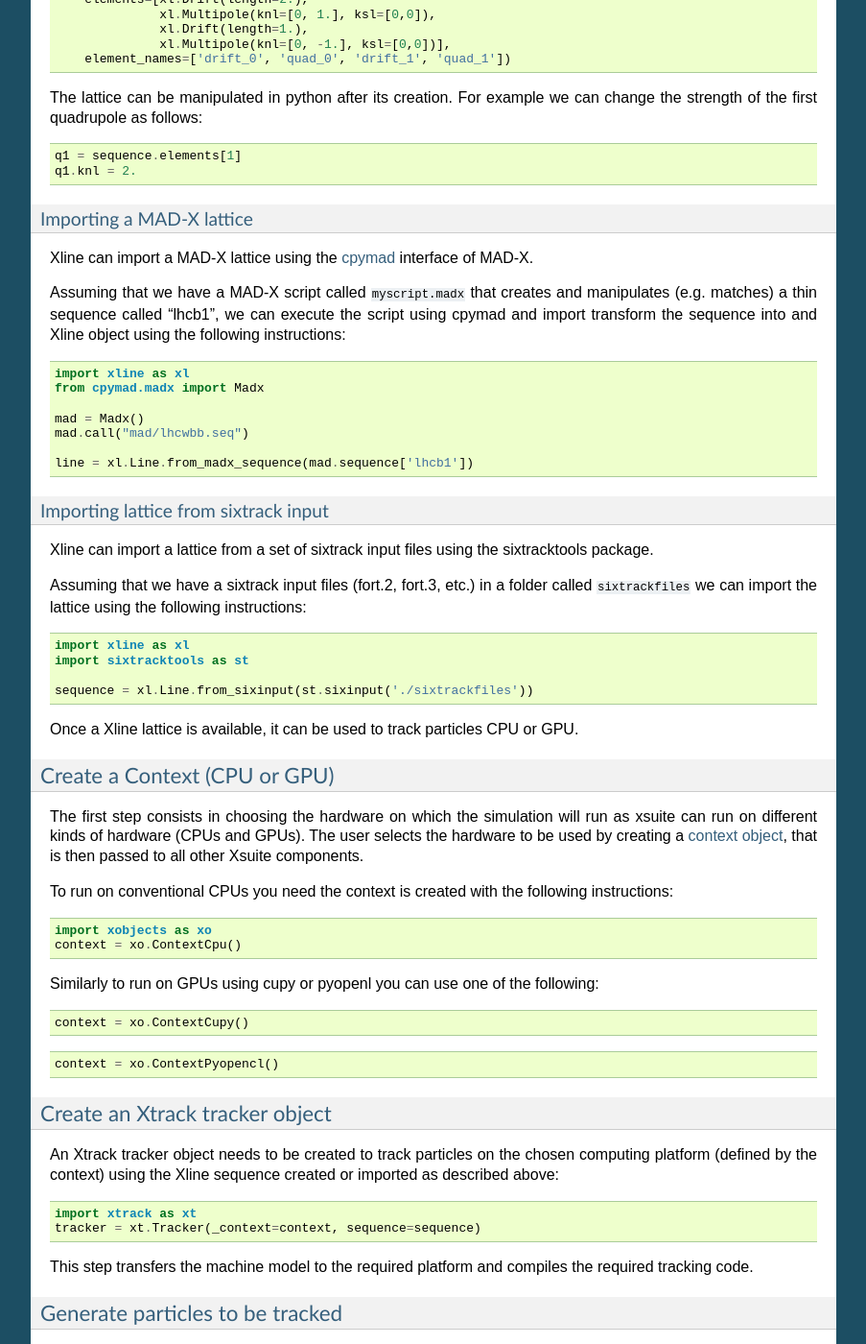
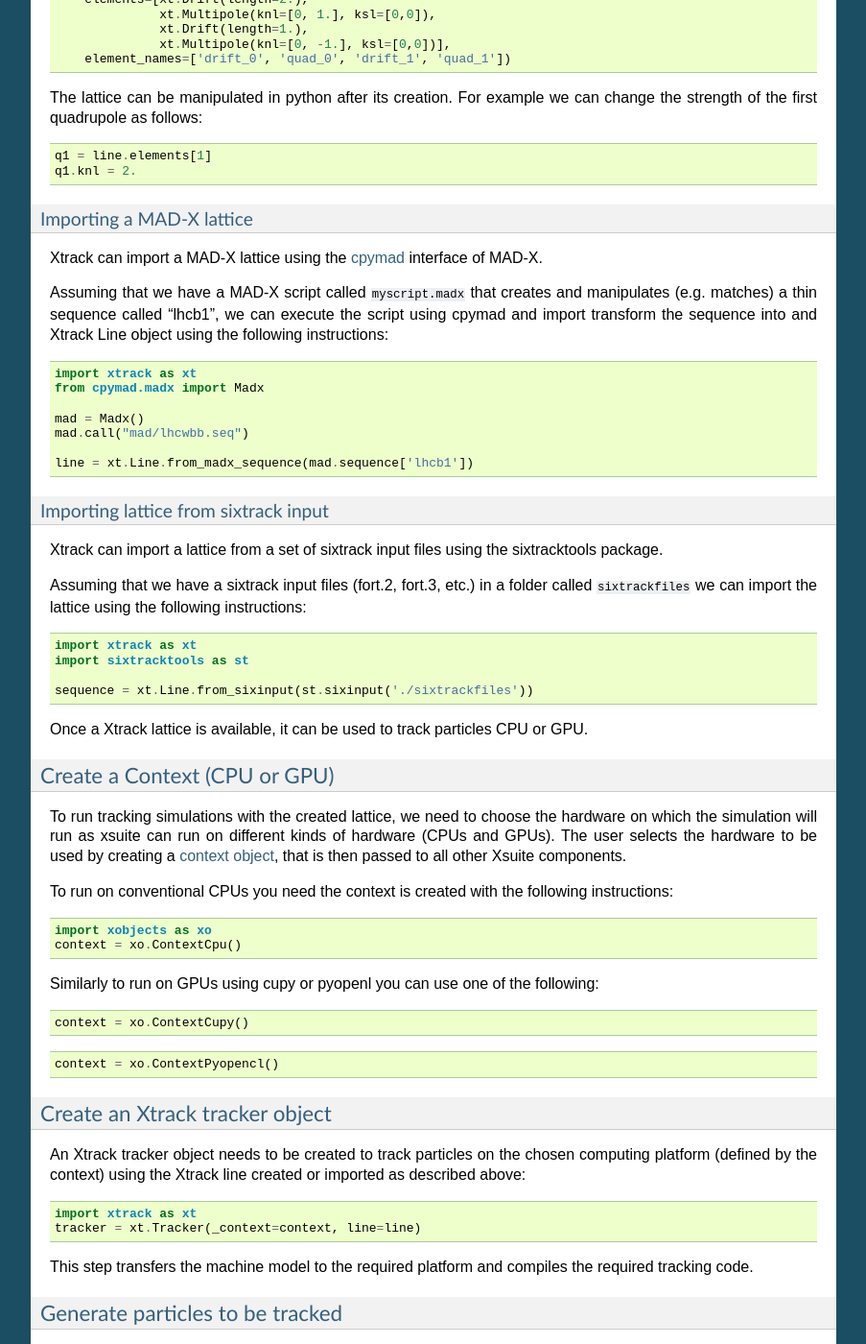
Before and after one commit to xsuite/xsuite, a Sphinx documentation site: the page built from docs/singlepart.rst, in a window 1280 px wide and 1400 px high, scrolled down 1729 px. Shown: the whole window at 96% size, without its empty margins (198-1101 px from the left). Built offline with Sphinx 7.4.7, drawn with Linux system fonts in a browser that asks for light colours; some of the changed text lies outside the part shown.

Commit message:
Quick push

```diff
--- a/docs/singlepart.rst
+++ b/docs/singlepart.rst
@@ -71,7 +71,7 @@ Getting the Xline machine model
 
 The first step to perform a tracking simulation consists in creating or importing the lattice description of a ring or a beam line.
 
-This is done with the Xline package, which allows:
+This is done with the Line class, which allows:
 
  - creating a lattice directly in python script
  - importing the lattice from a MAD-X model
@@ -83,62 +83,62 @@ We can create a simple lattice in python as follows:
 
 .. code-block:: python
 
-    import xline as xl
+    import xtrack as xt
 
-    sequence = xl.Line(
-        elements=[xl.Drift(length=2.),
-                  xl.Multipole(knl=[0, 1.], ksl=[0,0]),
-                  xl.Drift(length=1.),
-                  xl.Multipole(knl=[0, -1.], ksl=[0,0])],
+    line = xt.Line(
+        elements=[xt.Drift(length=2.),
+                  xt.Multipole(knl=[0, 1.], ksl=[0,0]),
+                  xt.Drift(length=1.),
+                  xt.Multipole(knl=[0, -1.], ksl=[0,0])],
         element_names=['drift_0', 'quad_0', 'drift_1', 'quad_1'])
 
 The lattice can be manipulated in python after its creation. For example we can change the strength of the first quadrupole as follows:
 
 .. code-block:: python
 
-    q1 = sequence.elements[1]
+    q1 = line.elements[1]
     q1.knl = 2.
 
 Importing a MAD-X lattice
 ~~~~~~~~~~~~~~~~~~~~~~~~~
 
-Xline can import a MAD-X lattice using the `cpymad`_ interface of MAD-X.
+Xtrack can import a MAD-X lattice using the `cpymad`_ interface of MAD-X.
 
 .. _cpymad: http://hibtc.github.io/cpymad/
 
-Assuming that we have a MAD-X script called ``myscript.madx`` that creates and manipulates (e.g. matches) a thin sequence called "lhcb1", we can execute the script using cpymad and import transform the sequence into and Xline object using the following instructions:
+Assuming that we have a MAD-X script called ``myscript.madx`` that creates and manipulates (e.g. matches) a thin sequence called "lhcb1", we can execute the script using cpymad and import transform the sequence into and Xtrack Line object using the following instructions:
 
 .. code-block:: python
 
-    import xline as xl
+    import xtrack as xt
     from cpymad.madx import Madx
 
     mad = Madx()
     mad.call("mad/lhcwbb.seq")
 
-    line = xl.Line.from_madx_sequence(mad.sequence['lhcb1'])
+    line = xt.Line.from_madx_sequence(mad.sequence['lhcb1'])
 
 Importing lattice from sixtrack input
 ~~~~~~~~~~~~~~~~~~~~~~~~~~~~~~~~~~~~~
 
-Xline can import a lattice from a set of sixtrack input files using the sixtracktools package.
+Xtrack can import a lattice from a set of sixtrack input files using the sixtracktools package.
 
 Assuming that we have a sixtrack input files (fort.2, fort.3, etc.) in a folder called ``sixtrackfiles`` we can import the lattice using the following instructions:
 
 .. code-block:: python
 
-    import xline as xl
+    import xtrack as xt
     import sixtracktools as st
 
-    sequence = xl.Line.from_sixinput(st.sixinput('./sixtrackfiles'))
+    sequence = xt.Line.from_sixinput(st.sixinput('./sixtrackfiles'))
 
 
-Once a Xline lattice is available, it can be used to track particles CPU or GPU.
+Once a Xtrack lattice is available, it can be used to track particles CPU or GPU.
 
 Create a Context (CPU or GPU)
 -----------------------------
 
-The first step consists in choosing the hardware on which the simulation will run as xsuite can run on different kinds of hardware (CPUs and GPUs). The user selects the hardware to be used by
+To run tracking simulations with the created lattice, we need to choose the hardware on which the simulation will run as xsuite can run on different kinds of hardware (CPUs and GPUs). The user selects the hardware to be used by
 creating a :doc:`context object <contexts>`, that is then passed to all other Xsuite components.
 
 To run on conventional CPUs you need the context is created with the following instructions:
@@ -162,12 +162,12 @@ Similarly to run on GPUs using cupy or pyopenl you can use one of the following:
 Create an Xtrack tracker object
 -------------------------------
 
-An Xtrack tracker object needs to be created to track particles on the chosen computing platform (defined by the context) using the Xline sequence created or imported as described above:
+An Xtrack tracker object needs to be created to track particles on the chosen computing platform (defined by the context) using the Xtrack line created or imported as described above:
 
 .. code-block:: python
 
     import xtrack as xt
-    tracker = xt.Tracker(_context=context, sequence=sequence)
+    tracker = xt.Tracker(_context=context, line=line)
 
 This step transfers the machine model to the required platform and compiles the required tracking code.
 
```
Also changed, not shown: other parts of docs/singlepart.rst (+3 -1 lines).
